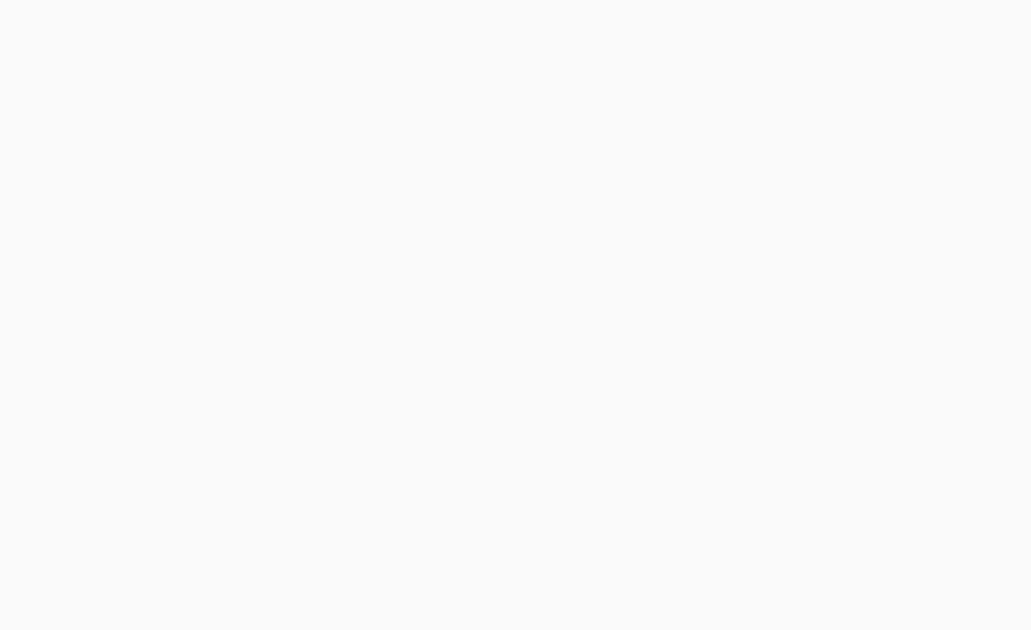
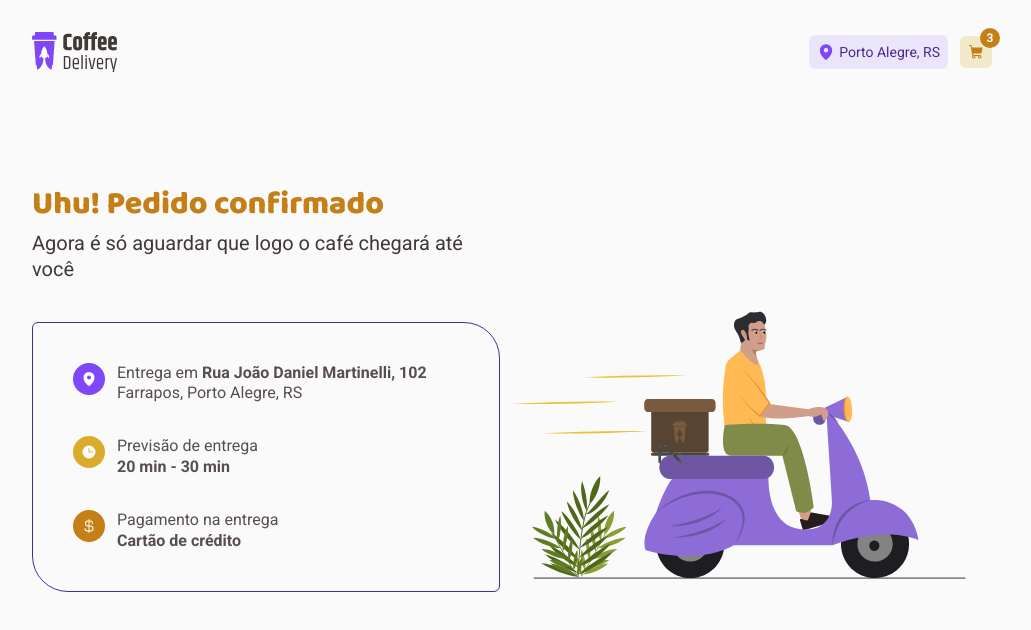
Before and after one commit to luislanga/coffee-delivery, a React (Vite) app: page /success in a window 1280 px wide. Before the commit this address had no page. Shown: the top 630 px of the page, without its empty margins (128-1159 px from the left). Built offline with nearby package versions, Linux system fonts and the light colour scheme.

Commit message:
added success page

```diff
--- /dev/null
+++ b/src/Pages/Success/index.tsx
@@ -0,0 +1,18 @@
+import { Container } from "./styles";
+import { Summary } from "../../components/Summary";
+import illustration from "../../assets/Illustration.svg"
+
+export function Success() {
+  return (
+    <Container>
+      <div className="SuccessInfo">
+        <div className="SuccessTitle">
+          <h1>Uhu! Pedido confirmado</h1>
+          <p>Agora é só aguardar que logo o café chegará até você</p>
+        </div>
+        <Summary />
+      </div>
+      <img src={illustration} alt="" />
+    </Container>
+  );
+}
--- /dev/null
+++ b/src/Pages/Success/styles.ts
@@ -0,0 +1,35 @@
+import styled from "styled-components";
+
+export const Container = styled.div`
+  display: flex;
+  justify-content: space-between;
+  align-items: flex-end;
+  padding-top: 8rem;
+
+  .SuccessInfo {
+    display: flex;
+    flex-direction: column;
+    gap: 4rem;
+  }
+
+  .SuccessTitle {
+    display: flex;
+    flex-direction: column;
+    gap: 0.4rem;
+
+    h1 {
+      font-size: 3.2rem;
+      font-family: "Baloo 2";
+      font-weight: 800;
+      line-height: 130%;
+      color: ${(props) => props.theme["yellow-dark"]};
+    }
+
+    p {
+      color: ${(props) => props.theme["base-subtitle"]};
+      font-size: 2rem;
+      font-family: "Roboto";
+      line-height: 130%;
+    }
+  }
+`;
--- a/src/Router.tsx
+++ b/src/Router.tsx
@@ -2,6 +2,7 @@ import { Routes, Route } from "react-router-dom";
 import { DefaultLayout } from "./layouts/DefaultLayout";
 import { Home } from "./Pages/Home";
 import { Checkout } from "./Pages/Checkout";
+import { Success } from "./Pages/Success";
 
 export function Router() {
   return (
@@ -9,6 +10,7 @@ export function Router() {
       <Route path="/" element={<DefaultLayout />}>
         <Route path="/" element={<Home />} />
         <Route path="/checkout" element={<Checkout />} />
+        <Route path="/success" element={<Success />} />
       </Route>
     </Routes>
   );
--- /dev/null
+++ b/src/components/Summary/index.tsx
@@ -0,0 +1,41 @@
+import { Container, ItemContainer } from "./styles";
+import { IconHolder } from "../IconHolder";
+import { MapPin, Clock, CurrencyDollar } from "@phosphor-icons/react";
+
+export function Summary() {
+  return (
+    <Container>
+      <ItemContainer>
+        <IconHolder>
+          <MapPin weight="fill" />
+        </IconHolder>
+        <div>
+          <span>
+            Entrega em <strong> Rua João Daniel Martinelli, 102</strong>{" "}
+          </span>
+          <span>Farrapos, Porto Alegre, RS</span>
+        </div>
+      </ItemContainer>
+
+      <ItemContainer>
+        <IconHolder variant="yellow">
+            <Clock weight="fill"/>
+        </IconHolder>
+        <div>
+          <span>Previsão de entrega</span>
+          <strong>20 min - 30 min</strong>
+        </div>
+      </ItemContainer>
+
+      <ItemContainer>
+        <IconHolder variant="dark-yellow">
+            <CurrencyDollar />
+        </IconHolder>
+        <div>
+          <span>Pagamento na entrega</span>
+          <strong>Cartão de crédito</strong>
+        </div>
+      </ItemContainer>
+    </Container>
+  );
+}
--- /dev/null
+++ b/src/components/Summary/styles.ts
@@ -0,0 +1,24 @@
+import styled from "styled-components";
+
+export const Container = styled.div`
+  border: 1px solid ${(props) => props.theme["purple-dark"]};
+  border-radius: 6px 36px;
+  padding: 4rem;
+
+  display: flex;
+  flex-direction: column;
+  gap: 3.2rem;
+  font-size: 16px;
+  font-family: Roboto;
+  line-height: 130%;
+  color: ${(props) => props.theme["base-text"]}
+`;
+
+export const ItemContainer = styled.div`
+  display: flex;
+  gap: 1.2rem;
+  div {
+    display: flex;
+    flex-direction: column;
+  }
+`;
```
Also changed, not shown: src/assets/Illustration.svg (added).
